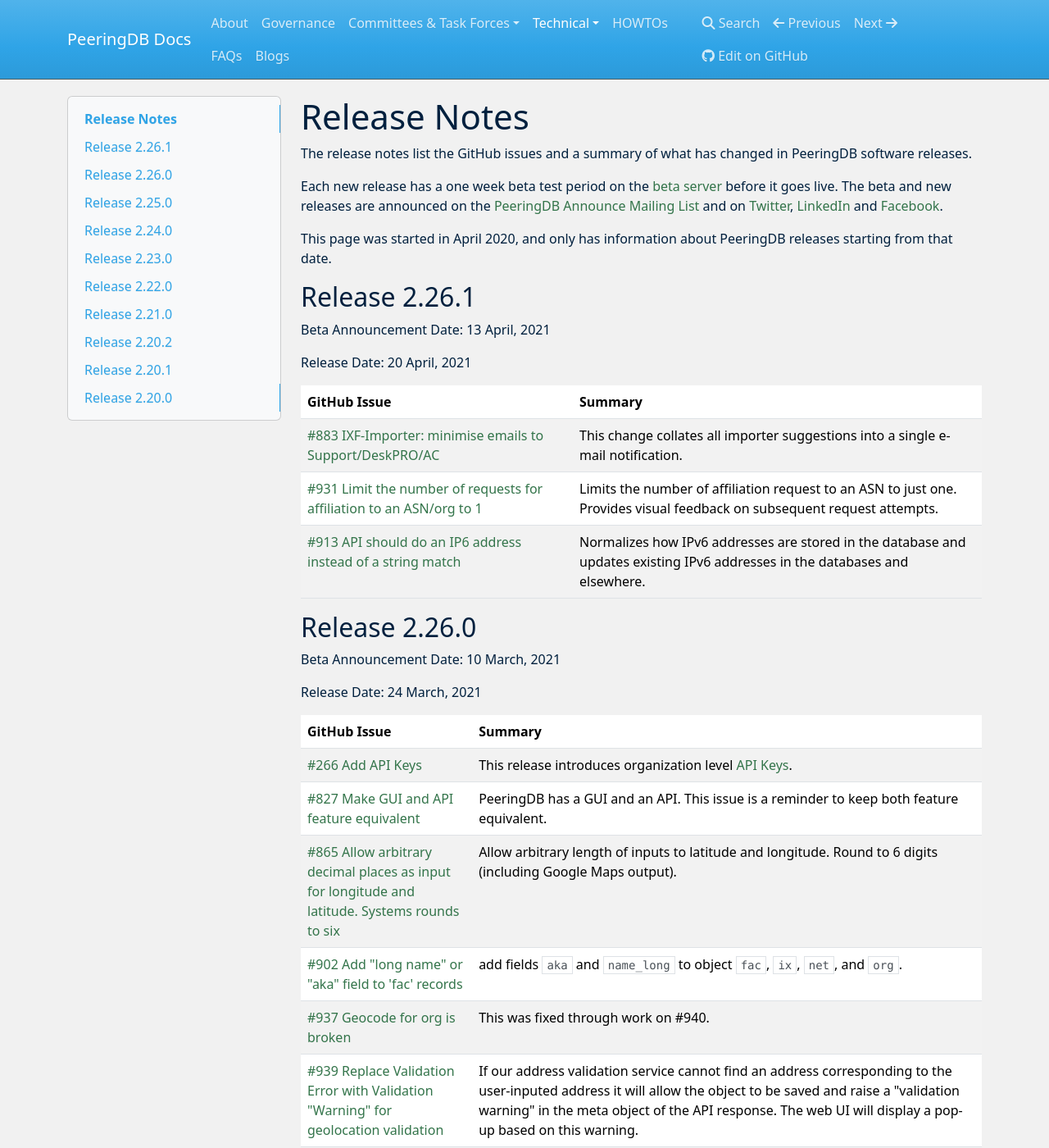
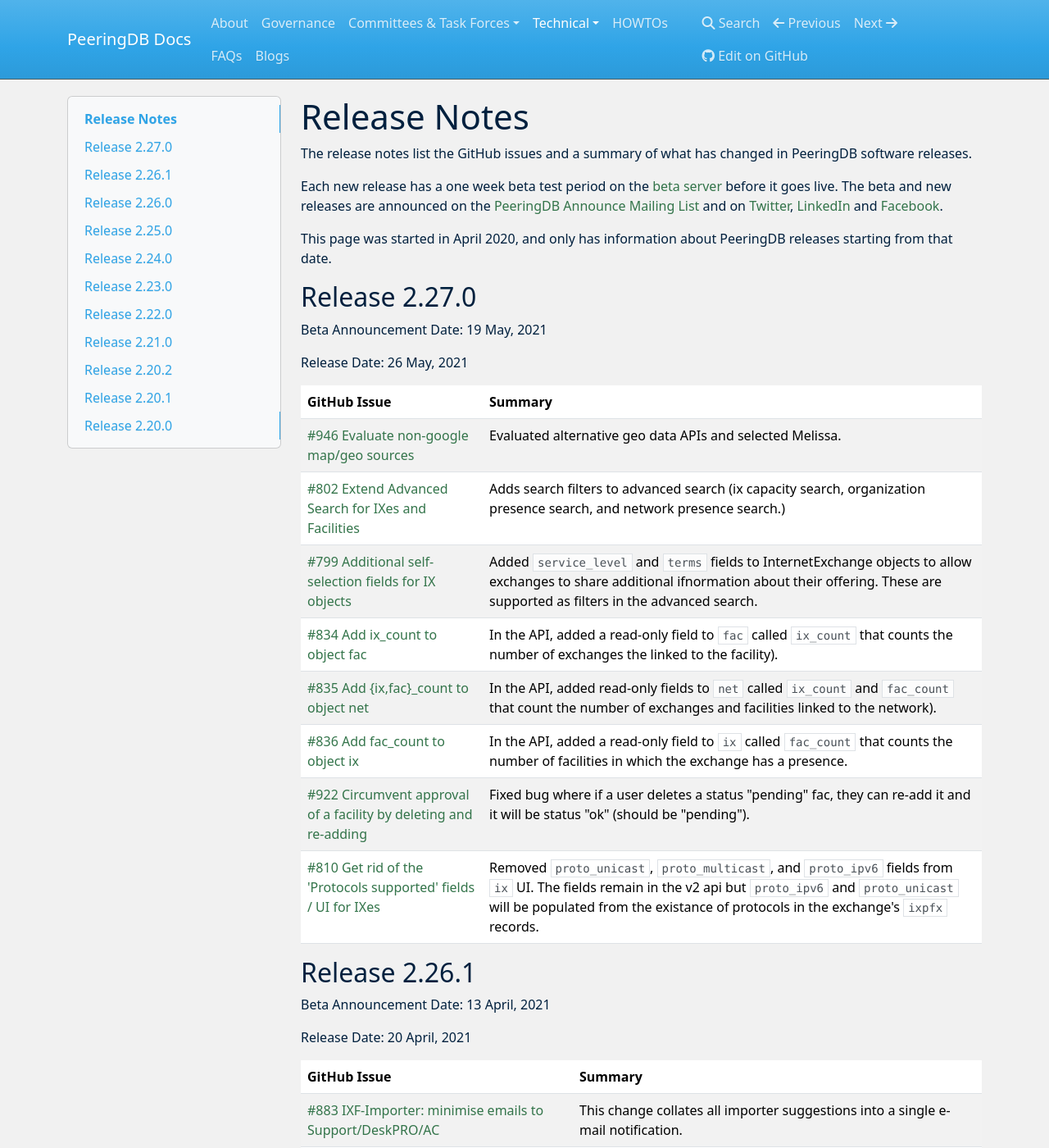
Before and after one commit to peeringdb/docs, an MkDocs documentation site: the page built from docs/release_notes/index.md, in a window 1280 px wide and 1400 px high. Shown: the whole window at 82% size. Built offline with MkDocs 1.6.1, drawn with Linux system fonts in a browser that asks for light colours; nearby versions of some CDN libraries.

Commit message:
Added 2.27.0 to release notes
New release notes for 2.27.0 following release to beta

```diff
--- a/docs/release_notes/index.md
+++ b/docs/release_notes/index.md
@@ -5,6 +5,24 @@
 Each new release has a one week beta test period on the [beta server](https://beta.peeringdb.com/) before it goes live.  The beta and new releases are announced on the [PeeringDB Announce Mailing List](https://lists.peeringdb.com/cgi-bin/mailman/listinfo/pdb-announce) and on [Twitter](https://twitter.com/PeeringDB), [LinkedIn](https://www.linkedin.com/company/peeringdb) and [Facebook](https://www.facebook.com/peeringdb).
 
 This page was started in April 2020, and only has information about PeeringDB releases starting from that date.
+
+## Release 2.27.0
+
+Beta Announcement Date: 19 May, 2021
+
+Release Date: 26 May, 2021
+
+| **GitHub Issue** | **Summary** |
+| ----------------- | ----------- |
+| [#946 Evaluate non-google map/geo sources ](https://github.com/peeringdb/peeringdb/issues/946) | Evaluated alternative geo data APIs and selected Melissa. |
+| [#802 Extend Advanced Search for IXes and Facilities ](https://github.com/peeringdb/peeringdb/issues/802) | Adds search filters to advanced search (ix capacity search, organization presence search, and network presence search.) |
+| [#799 Additional self-selection fields for IX objects ](https://github.com/peeringdb/peeringdb/issues/799) | Added `service_level` and `terms` fields to InternetExchange objects to allow exchanges to share additional ifnormation about their offering. These are supported as filters in the advanced search. |
+| [#834 Add ix_count to object fac ](https://github.com/peeringdb/peeringdb/issues/834) | In the API, added a read-only field to `fac` called `ix_count` that counts the number of exchanges the linked to the facility). |
+| [#835 Add {ix,fac}_count to object net ](https://github.com/peeringdb/peeringdb/issues/835) | In the API, added read-only fields to `net` called `ix_count` and `fac_count` that count the number of exchanges and facilities linked to the network). |
+| [#836 Add fac_count to object ix ](https://github.com/peeringdb/peeringdb/issues/836) | In the API, added a read-only field to `ix` called `fac_count` that counts the number of facilities in which the exchange has a presence. |
+| [#922 Circumvent approval of a facility by deleting and re-adding ](https://github.com/peeringdb/peeringdb/issues/922) | Fixed bug where if a user deletes a status "pending" fac, they can re-add it and it will be status "ok" (should be "pending"). |
+| [#810 Get rid of the 'Protocols supported' fields / UI for IXes ](https://github.com/peeringdb/peeringdb/issues/810) | Removed `proto_unicast`, `proto_multicast`, and `proto_ipv6` fields from `ix` UI. The fields remain in the v2 api but `proto_ipv6` and `proto_unicast` will be populated from the existance of protocols in the exchange's `ixpfx` records. |
+
 
 ## Release 2.26.1
 
```
